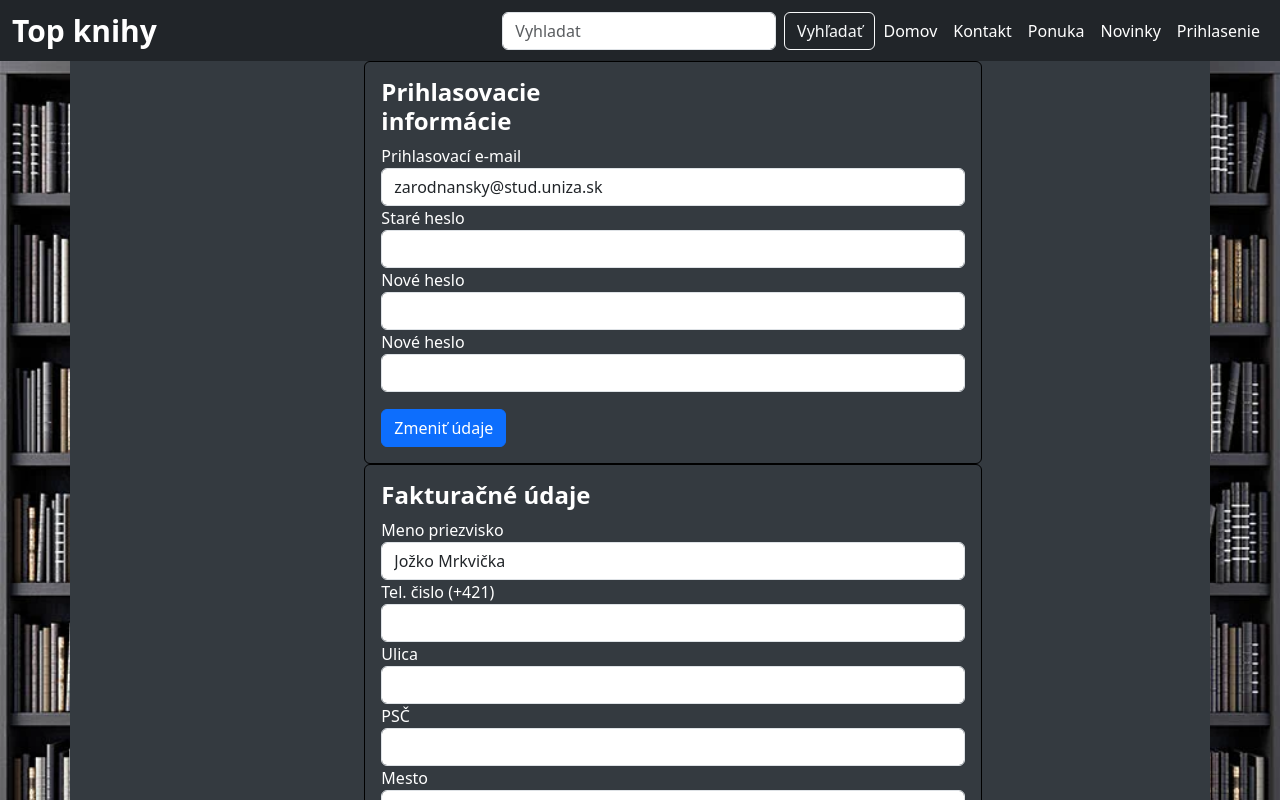
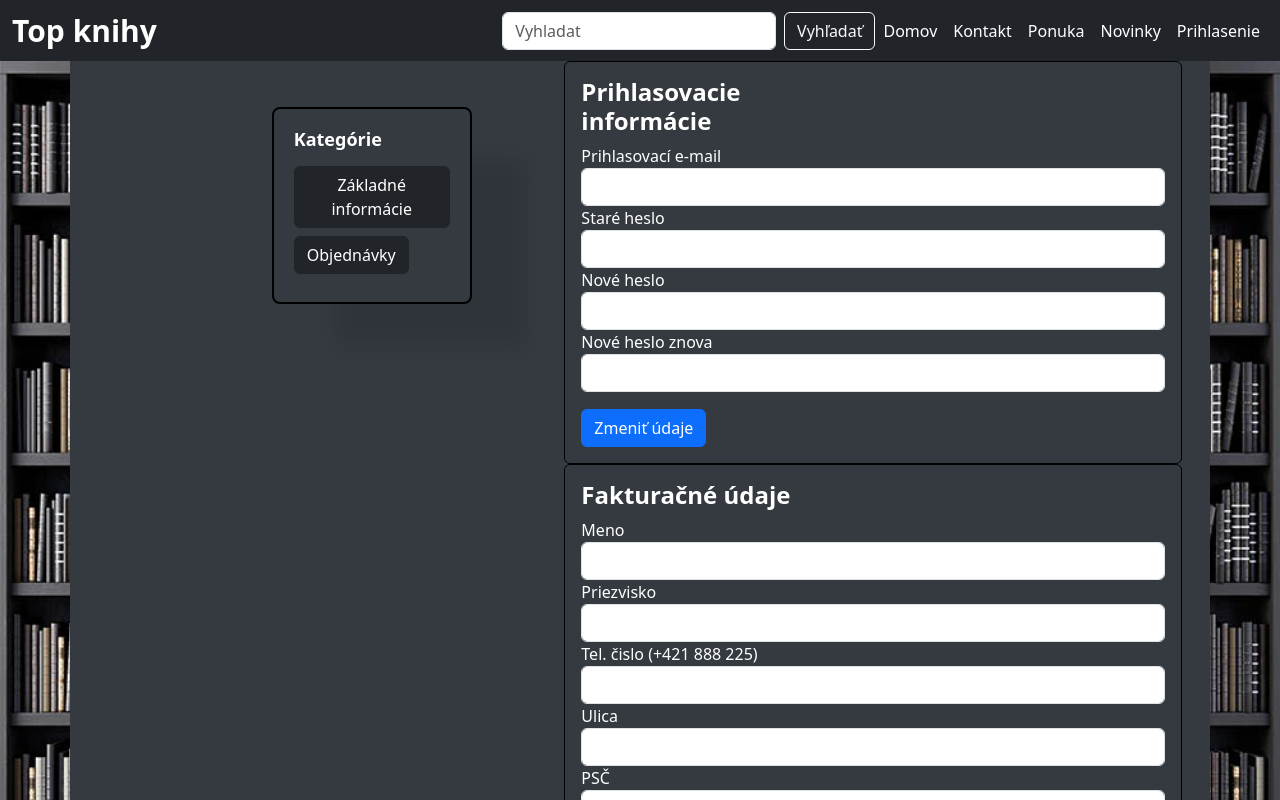
Before and after one commit to WhyAreYouWeak/VAII-Semestralka, a React (Create React App) app in the folder frontend/: page /profile in a window 1280 px wide. Shown: the top 800 px of the page. Built offline with nearby package versions, Linux system fonts and the light colour scheme; no server answers.

Commit message:
profile page update

```diff
--- a/frontend/src/App.js
+++ b/frontend/src/App.js
@@ -14,7 +14,7 @@ function App() {
             <Routes>
                 <Route path="/" element={<HomePage />} />
                 <Route path="/sign-register" element={<LoginRegisterPage />} />
-                <Route path="/profile" element={<ProfilePage/>} ></Route>
+                <Route path="/profile" element={<ProfilePage/>}></Route>
                 <Route path="/products" element={<ProductsPage></ProductsPage>}> </Route>
                 <Route path="/admin-page" element={<AdminPage></AdminPage>}></Route>
                 <Route path="/add-product" element={<AddProduct></AddProduct>}></Route>
--- a/frontend/src/ProfilePage.js
+++ b/frontend/src/ProfilePage.js
@@ -1,5 +1,8 @@
 import "./style/ProfilePage.css";
 import validator from "validator/es";
+import React, {useEffect, useState} from "react";
+import axios from "axios";
+
 export default function ProfilePage() {
 
     const isEmailValid = (email) => {
@@ -10,10 +13,57 @@ export default function ProfilePage() {
         return validator.isEmail(email);
     };
 
-   return <div>
-        <body>
+    const [user, setUser] = useState({
+        meno: '',
+        priezvisko: '',
+        email: '',
+        ulica: '',
+        mesto: '',
+        psc: '',
+        cislo: '',
+
+    });
+
+    const [userId, setUserId] = useState(null);
+
+    useEffect(() => {
+        const urlParams = new URLSearchParams(window.location.search);
+        const id = urlParams.get("userId")
+        if (id) {
+            setUserId(id);
+            console.log(id);
+            fetUserDetails(id);
+        }
+    }, []);
+
+    const fetUserDetails = async (id) => {
+      try {
+          const response = await axios.get(`http://127.0.0.1:5000/users/getUserProfile/${id}`);
+          console.log("user data" + response.data);
+          setUser(response.data);
+      }  catch (error) {
+
+      }
+    };
+
+    return <body>
     <div className="container">
         <div className="row">
+            <div className="menuContainer col-md-auto">
+                <div className="d-flex justify-content-between">
+                    <div className="left-menu container --bs-secondary-bg-rgb ">
+                        <h3 className="menuTitle">Kategórie</h3>
+                        <ul>
+                            <li>
+                                <button className="btn btn-dark "> Základné informácie</button>
+                            </li>
+                            <li>
+                                <button className="btn btn-dark "> Objednávky</button>
+                            </li>
+                        </ul>
+                    </div>
+                </div>
+            </div>
             <div className="col-md-8">
                 <div className="card">
                     <div className="card-body">
@@ -21,7 +71,7 @@ export default function ProfilePage() {
                         <form>
                             <div className="form-group">
                                 <label htmlFor="loginEmail">Prihlasovací e-mail</label>
-                                    <input type="text" className="form-control" id="loginEmail" value="zarodnansky@stud.uniza.sk"/>
+                                <input type="text" className="form-control" id="loginEmail" value={user.email}/>
                             </div>
                             <div className="form-group">
                                 <label htmlFor="loginPassword">Staré heslo</label>
@@ -33,7 +83,7 @@ export default function ProfilePage() {
                             </div>
 
                             <div className="form-group">
-                                    <label htmlFor="newPassword">Nové heslo</label>
+                                <label htmlFor="newPassword">Nové heslo znova</label>
                                 <input type="password" className="form-control" id="newPassword" value=""/>
                             </div>
                             <button type="submit" className="loginChangeButton btn btn-primary">Zmeniť údaje</button>
@@ -46,24 +96,29 @@ export default function ProfilePage() {
                         <h4 className="card-title"> Fakturačné údaje</h4>
                         <form>
                             <div className="form-group">
-                                    <label htmlFor="userName">Meno priezvisko</label>
-                                    <input type="text" className="form-control" id="userName" value="Jožko Mrkvička"/>
+                                <label htmlFor="userName">Meno</label>
+                                <input type="text" className="form-control" value={user.meno} id="userName"/>
                             </div>
                             <div className="form-group">
-                                    <label htmlFor="phoneNumber">Tel. čislo (+421)</label>
-                                    <input type="number" className="form-control" id="phoneNumber" value=""/>
+                                <label htmlFor="userName">Priezvisko</label>
+                                <input type="text" className="form-control" value={user.priezvisko} id="userSurname"/>
+                            </div>
+                            <div className="form-group">
+                                <label htmlFor="phoneNumber">Tel. čislo (+421 888 225)</label>
+                                <input type="tel" pattern="[+]{1}[0-9]{3} [0-9]{3} [0-9]{3}" value={user.cislo} className="form-control"
+                                       id="phoneNumber"/>
                             </div>
                             <div className="form-group">
                                 <label htmlFor="street">Ulica</label>
-                                    <input type="text" className="form-control" id="street" value=""/>
+                                <input type="text" className="form-control" value={user.ulica}  id="street"/>
                             </div>
                             <div className="form-group">
                                 <label htmlFor="PSC">PSČ</label>
-                                    <input type="text" className="form-control" id="PSC" value=""/>
+                                <input type="text" className="form-control" value={user.psc} id="PSC"/>
                             </div>
                             <div className="form-group">
                                 <label htmlFor="city">Mesto</label>
-                                    <input type="text" className="form-control" id="city" value=""/>
+                                <input type="text" className="form-control" value={user.mesto} id="city"/>
                             </div>
                             <button type="submit" className="userInformationButton btn btn-primary">Zmeniť údaje</button>
                         </form>
@@ -73,5 +128,5 @@ export default function ProfilePage() {
         </div>
     </div>
     </body>
-    </div>
+
 }
--- a/frontend/src/components/NavBar.js
+++ b/frontend/src/components/NavBar.js
@@ -7,18 +7,28 @@ export default function NavBar() {
         axios.post('http://127.0.0.1:5000/loginRegister/logout',{},{withCredentials:true}).then(r => window.location.reload()).catch();
     };
     const [userEmail, setUserEmail] = useState('');
+    const [userId, setUserId] = useState('');
     useEffect(() => {
         const fetchUserEmail = async () => {
             try {
                 const response = await axios.get('http://127.0.0.1:5000/getUserEmail',{withCredentials:true}); // Replace with your actual API endpoint
                 setUserEmail(response.data.email);
             } catch (error) {
-                // Handle errors
+
                 console.error('Error fetching user email:', error);
             }
         };
+        const fetUserId = async () => {
+          try {
+              const response = await axios.get('http://127.0.0.1:5000/getUserId', {withCredentials:true});
+              setUserId(response.data.id);
+          }  catch (error) {
+              console.error('Error fetching user id', error);
+          }
+        };
 
         fetchUserEmail();
+        fetUserId();
     }, []);
     return <nav className="navbar navbar navbar-expand-lg lg-body-tertiary navbar-fixed-top bg-dark">
         <div className="container-fluid">
@@ -44,7 +54,10 @@ export default function NavBar() {
                         <a className="nav-link" href="#"> Novinky</a>
                     </li>
                     <li className="nav-item" >
-                        <Link to="/sign-register" > <a className="nav-link" > {userEmail ? userEmail : "Prihlasenie"}</a> </Link>
+                        {userEmail ?
+                            <Link to={`/profile?userId=${userId}`} > <a className="nav-link" > {userEmail}</a> </Link>
+                            : <Link to="/sign-register" > <a className="nav-link" > Prihlasenie </a> </Link>
+                        }
                     </li>
                     {userEmail &&
                     <li className="nav-item">
```
Also changed, not shown: 2 other files (tests, documents, lock files or other folders). Lines whose indentation alone changed are shown as unchanged.
